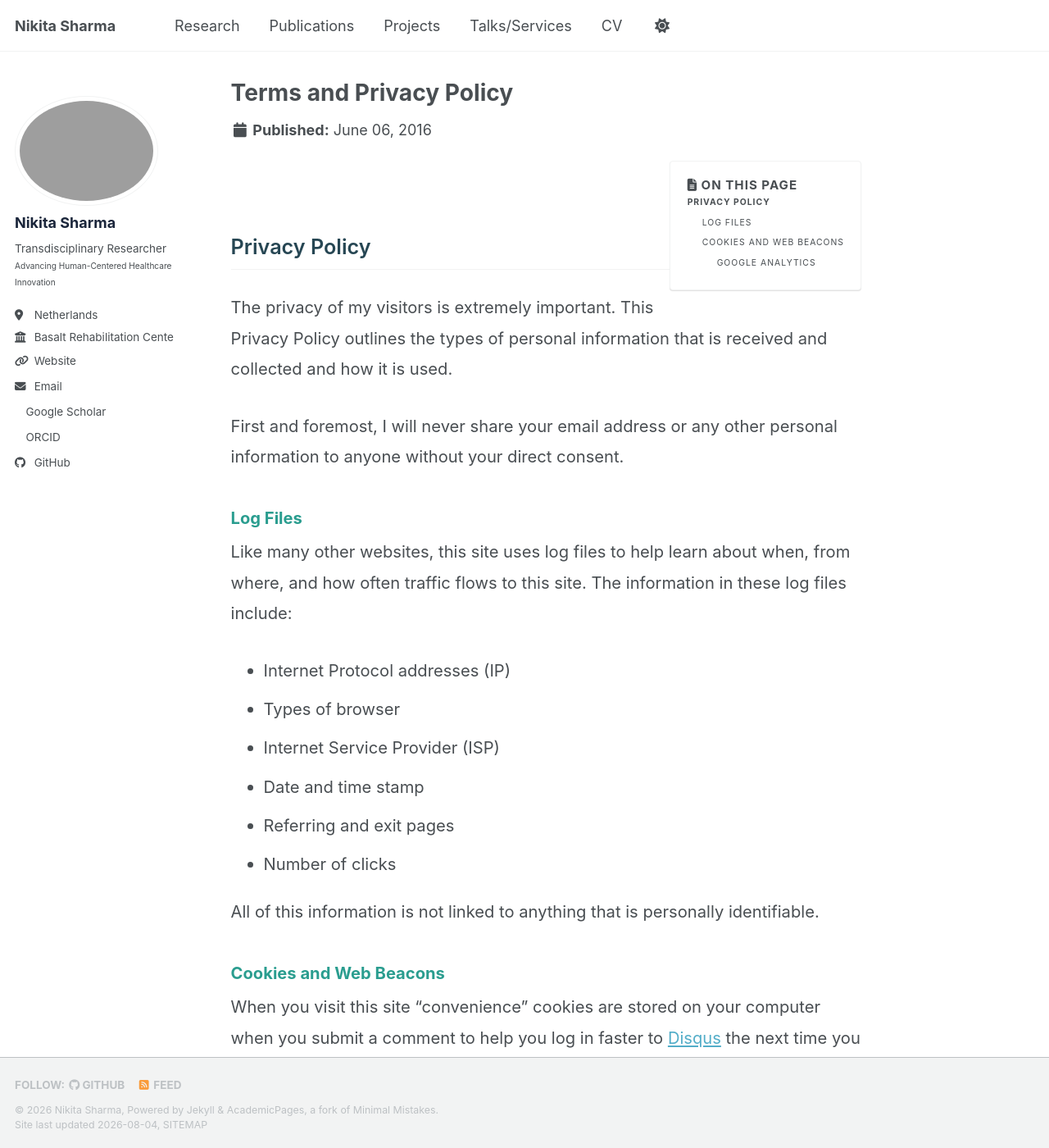
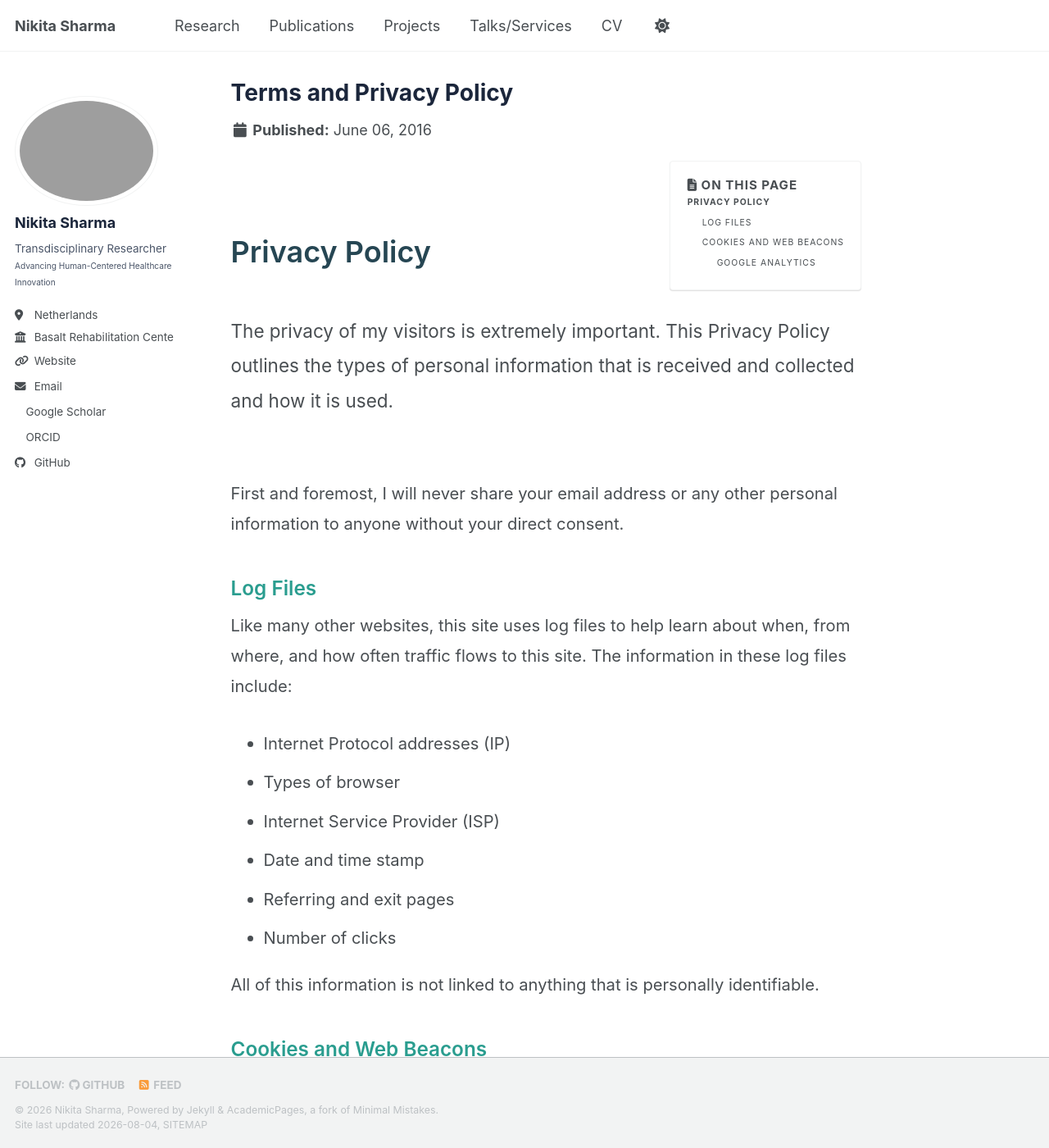
Before and after one commit to nikitasharma14/Portfolio, a Jekyll site: the page built from _pages/terms.md, in a window 1280 px wide and 1400 px high. Shown: the whole window at 82% size. Built offline with Jekyll 4.4.1, drawn with Linux system fonts in a browser that asks for light colours; a style sheet for code colours, icons or effects is not loaded.

Commit message:
Update _custom.scss

```diff
--- a/_sass/_custom.scss
+++ b/_sass/_custom.scss
@@ -1,9 +1,12 @@
 /* ==========================================
-   Custom Homepage Styling
+   Custom Styling - Nikita Sharma Portfolio
    ========================================== */
 
 
-/* Main content text */
+/* ------------------------------------------
+   Main content typography
+   ------------------------------------------ */
+
 .page__content {
   max-width: 850px;
   font-size: 1.12rem;
@@ -11,44 +14,120 @@
 }
 
 
-/* Sidebar name */
-.author__name {
-  color: #1B263B !important;   /* Dark navy */
+/* Paragraph spacing */
+
+.page__content p {
+  margin-bottom: 1.8rem;
 }
 
 
-/* Main page headings */
-.page__content h1 {
-  color: #1B263B !important;   /* Dark navy */
+/* ------------------------------------------
+   Sidebar
+   ------------------------------------------ */
+
+/* Name in sidebar */
+.author__name {
+  color: #1B263B !important;
 }
 
 
-/* Section headings */
-.page__content h2 {
-  color: #264653 !important;   /* Blue-green */
+/* Sidebar bio */
+.author__bio {
+  color: #4A5568;
 }
 
 
-/* Sub-section headings */
-.page__content h3 {
-  color: #2A9D8F !important;   /* Teal */
+/* ------------------------------------------
+   Homepage title and headings
+   ------------------------------------------ */
+
+
+/* Main page title (if present) */
+
+.page__title {
+  color: #1B263B !important;
+  font-weight: 700;
 }
 
 
-/* More whitespace */
+/* All section headings */
+
 .page__content h2 {
+  color: #264653 !important;
+  font-size: 2rem;
+  font-weight: 600;
   margin-top: 5rem;
   margin-bottom: 1.5rem;
-  font-weight: 600;
+  border-bottom: none;
 }
 
 
+/* Subsection headings */
+
 .page__content h3 {
+  color: #2A9D8F !important;
+  font-size: 1.35rem;
+  font-weight: 600;
   margin-top: 2.5rem;
 }
 
 
-/* Paragraph readability */
-.page__content p {
-  margin-bottom: 1.8rem;
+/* ------------------------------------------
+   Specific homepage sections
+   ------------------------------------------ */
+
+#research-vision {
+  color: #264653 !important;
 }
+
+
+#current-role {
+  color: #2A9D8F !important;
+}
+
+
+#academic-background {
+  color: #1B263B !important;
+}
+
+
+#research-interests {
+  color: #2A9D8F !important;
+}
+
+
+/* ------------------------------------------
+   Links
+   ------------------------------------------ */
+
+.page__content a {
+  color: #2A9D8F;
+  text-decoration: none;
+}
+
+
+.page__content a:hover {
+  color: #264653;
+  text-decoration: underline;
+}
+
+
+/* ------------------------------------------
+   Hero introduction (first paragraph)
+   ------------------------------------------ */
+
+.page__content > p:first-of-type {
+  font-size: 1.25rem;
+  line-height: 1.9;
+  margin-top: 2rem;
+  margin-bottom: 4rem;
+}
+
+
+/* ------------------------------------------
+   Better spacing between sections
+   ------------------------------------------ */
+
+.page__content h2 + p {
+  margin-top: 0.5rem;
+}
```
